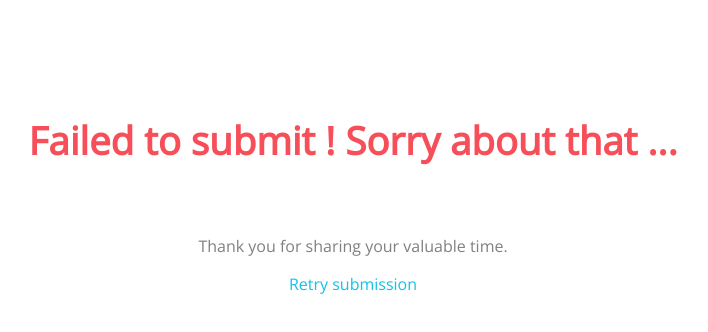
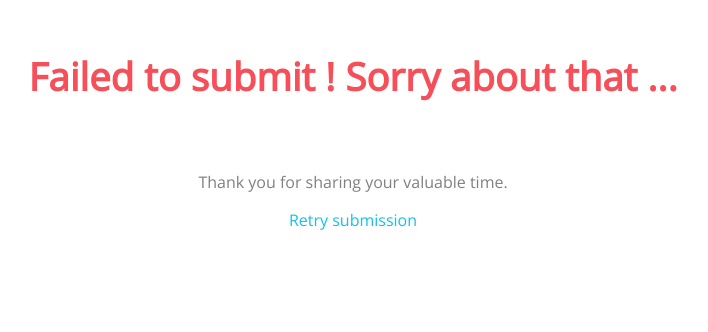
Before and after one commit to Ko0ler/ODG_website, a plain HTML site: page submission_review/error.html in a window 1280 px wide. Shown: the part 142-474 px from the top of the page, without its empty margins (287-995 px from the left). Drawn offline with nearby package versions, Linux system fonts and the light colour scheme.

Commit message:
update margin-top

```diff
--- a/submission_review/error.css
+++ b/submission_review/error.css
@@ -15,7 +15,7 @@ body {
     font-family: 'Open sans';
     font-size: larger;
     text-align: center;
-    margin-top: 20%;
+    margin-top: 15%;
     }
 
 h1 {
--- a/submission_review/success.css
+++ b/submission_review/success.css
@@ -15,7 +15,7 @@ body {
     font-family: 'Open sans';
     font-size: larger;
     text-align: center;
-    margin-top: 20%;
+    margin-top: 15%;
     }
 
 h1 {
```
